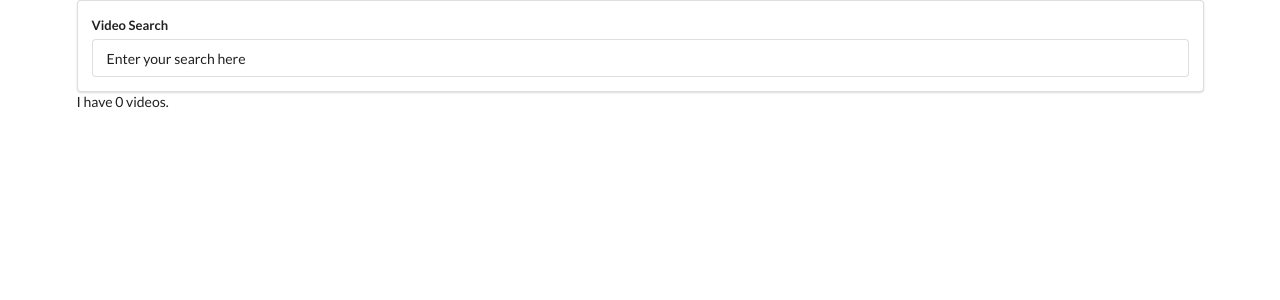
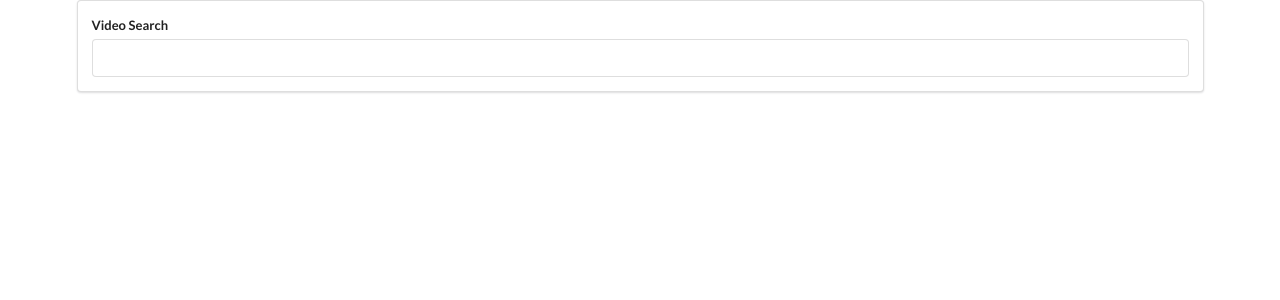
Before and after one commit to monkeysaa/react-video-search, a React (Create React App) app: page / in a window 1280 px wide. Shown: the top 300 px of the page. Built offline with nearby package versions, Linux system fonts and the light colour scheme.

Commit message:
Add VideoList and VideoItem components

```diff
--- a/src/components/App.js
+++ b/src/components/App.js
@@ -1,6 +1,7 @@
 import React from 'react';
 import SearchBar from './SearchBar';
 import youtube from '../apis/youtube';
+import VideoList from './VideoList';
 
 class App extends React.Component {
   state = { videos: [] };
@@ -19,7 +20,7 @@
     return (
       <div className='ui container'>
         <SearchBar onFormSubmit={this.onTermSubmit} />
-        I have {this.state.videos.length} videos.
+        <VideoList videos={this.state.videos} />
       </div>
     )
   }
--- a/src/components/SearchBar.js
+++ b/src/components/SearchBar.js
@@ -1,7 +1,7 @@
 import React from 'react';
 
 class SearchBar extends React.Component {
-  state = { term: 'Enter your search here' };
+  state = { term: '' };
 
   onFormSubmit = event => {
     event.preventDefault();
--- /dev/null
+++ b/src/components/VideoItem.js
@@ -0,0 +1,7 @@
+import React from 'react';
+
+const VideoItem = ({ id }) => {
+  return <div>Video Item: {id} </div>
+};
+
+export default VideoItem;
--- /dev/null
+++ b/src/components/VideoList.js
@@ -0,0 +1,14 @@
+import React from 'react';
+import VideoItem from './VideoItem';
+
+// Destructuring is so we can say "videos" rather than "props.videos"
+const VideoList = ({ videos }) => {
+  const renderedList = videos.map(({ id }) => {
+    console.log(id.videoId);
+    return <VideoItem key={id.videoId} id={id.videoId} />
+  });
+
+  return <div>{renderedList}</div>
+};
+
+export default VideoList;
```
